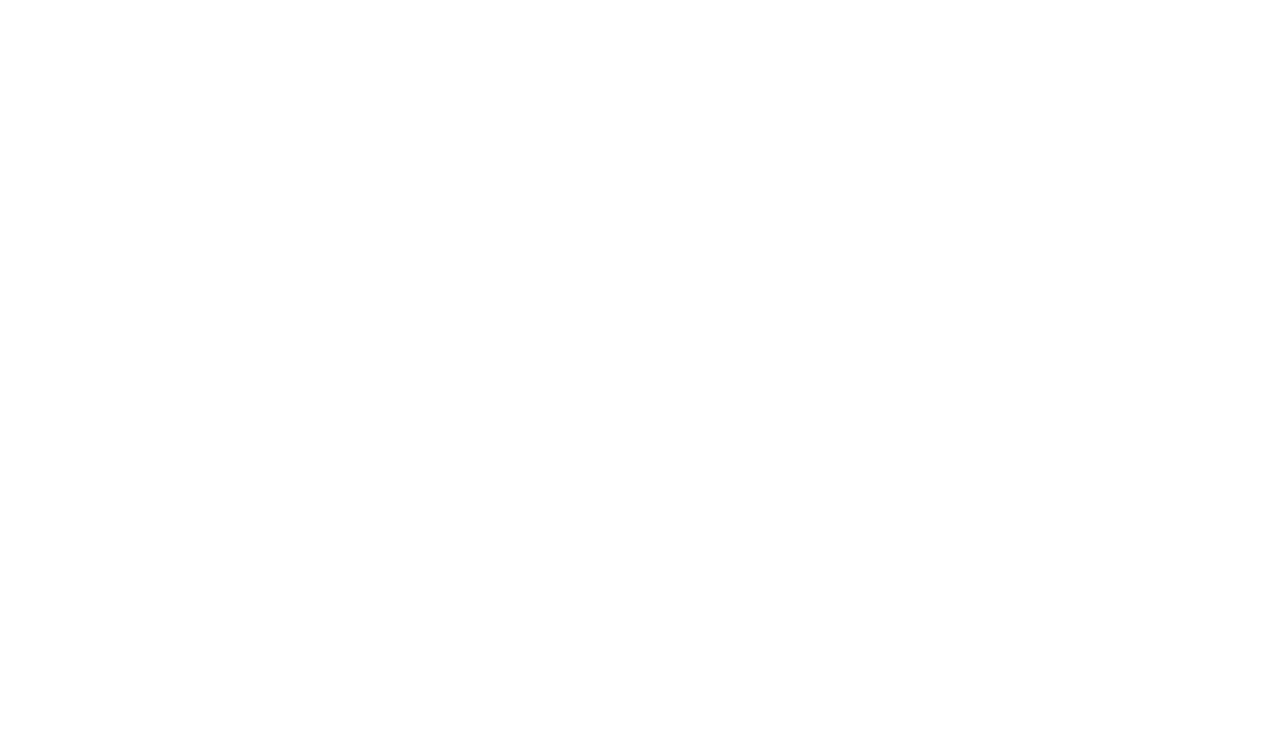
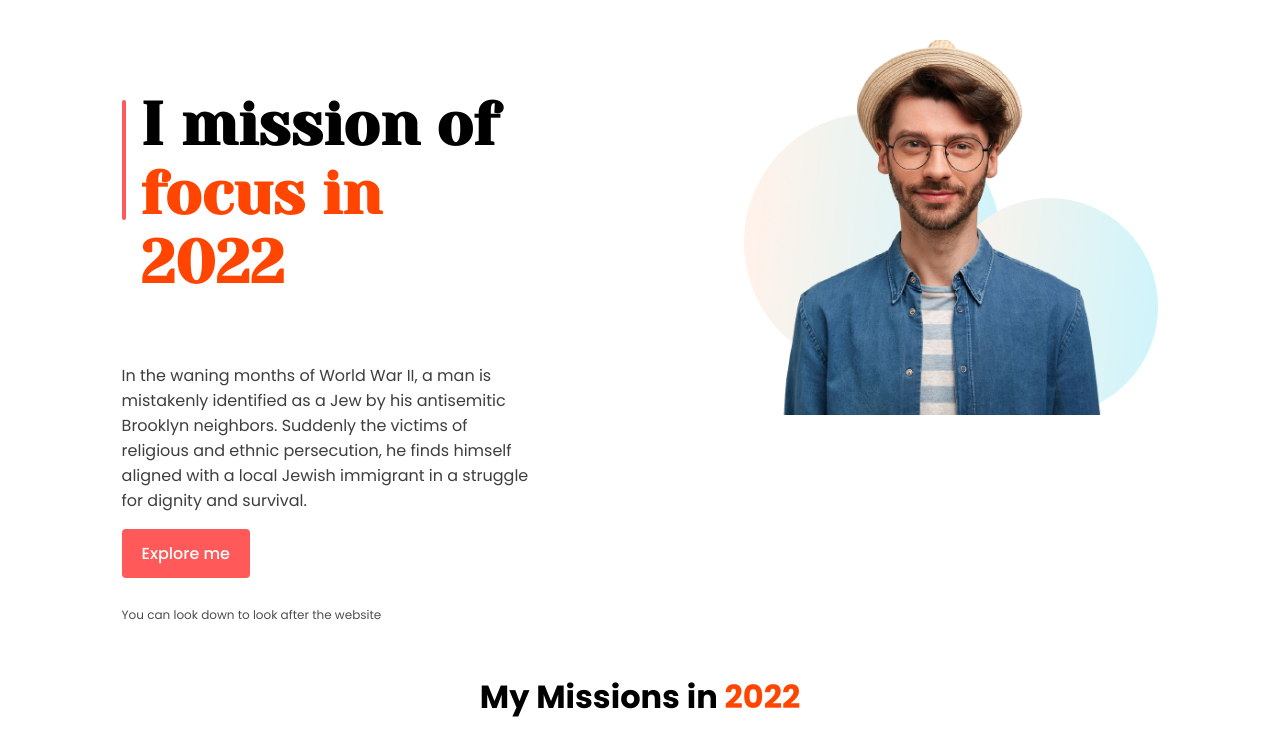
Before and after one commit to najmulhc/assaingment-1, a plain HTML site: page index.html in a window 1280 px wide. Drawn offline with Linux system fonts and the light colour scheme.

Commit message:
some work has been done

```diff
--- a/index.html
+++ b/index.html
@@ -1,12 +1,42 @@
 <!DOCTYPE html>
 <html lang="en">
+
 <head>
     <meta charset="UTF-8">
     <meta http-equiv="X-UA-Compatible" content="IE=edge">
     <meta name="viewport" content="width=device-width, initial-scale=1.0">
     <title>Document</title>
+    <link rel="stylesheet" href="style.css">
+    <link rel="preconnect" href="https://fonts.googleapis.com">
+    <link rel="preconnect" href="https://fonts.gstatic.com" crossorigin>
+    <link href="https://fonts.googleapis.com/css2?family=Yeseva+One&display=swap" rel="stylesheet">
+    <link rel="preconnect" href="https://fonts.googleapis.com">
+    <link rel="preconnect" href="https://fonts.gstatic.com" crossorigin>
+    <link
+        href="https://fonts.googleapis.com/css2?family=Poppins:ital,wght@0,100;0,200;0,300;0,400;0,500;0,600;0,700;0,800;0,900;1,100;1,200;1,300;1,400;1,500;1,600;1,700;1,800;1,900&display=swap"
+        rel="stylesheet">
 </head>
+
 <body>
+    <section class="top">
+        <div class="halfwidth">
+            <div class="heading-text">
+                <div id="line"></div>
+                <h1>I mission of <br> <span class="yellow-text">focus in 2022</span></h1>
+            </div>
+            <p>In the waning months of World War II, a man is mistakenly identified as a Jew by his antisemitic Brooklyn
+                neighbors. Suddenly the victims of religious and ethnic persecution, he finds himself aligned with a
+                local Jewish immigrant in a struggle for dignity and survival.</p>
+            <a href="#"> <button class="btn"> Explore me </button></a>
+            <h6>You can look down to look after the website</h6>
+        </div>
+        <div class="halfwidth">
+            <img src="images/face.png" alt="face of a human">
+        </div>
+    </section>
+    <div class="missions">
+        <h1 class="pop">My Missions in <span class="yellow-text">2022</span></h1>
+    </div>
+</body>
 
-</body>
 </html>
--- a/style.css
+++ b/style.css
@@ -0,0 +1,64 @@
+body{
+    margin:0;
+    padding: 0;
+}
+section{
+    margin: 0 auto;
+    display: flex;
+    padding: 0 9.5%;
+    margin-top: 40px;
+    justify-content: space-between;
+}
+.halfwidth{
+    width: 40%;
+}
+.heading-text{
+    display:flex;
+}
+#line{
+    background-color: #FF5959;
+    width: 4px;
+    height: 120px;
+    margin-top: 60px;
+    border-radius: 2px;
+
+}
+.heading-text h1{
+    font-family: 'Yeseva One', serif;
+    font-size: 60px;
+    margin-left: 15px;
+
+}
+.yellow-text{
+    color: orangered;
+}
+.halfwidth img{
+    width: 100%;
+}
+.halfwidth p{
+    color: #3E3E3E;
+    font-family: 'Poppins', sans-serif;
+}
+.btn{
+    background-color: #FF5959;
+    font-family: 'Poppins', sans-serif;
+    font-size: 16px;
+    color: white;
+    font-weight: 500;
+    border-radius: 4px;
+    border: none;
+    padding: 12px 20px;
+}
+.halfwidth h6{
+    color: rgb(78, 78, 78);
+    font-family: 'Poppins', sans-serif;
+    font-weight: 400;
+    font-size: 12px;
+}
+.pop{
+    font-family: 'Poppins', sans-serif;;
+}
+.missions h1{
+    text-align:center;
+
+}
```
Also changed, not shown: images/face.png (added).
